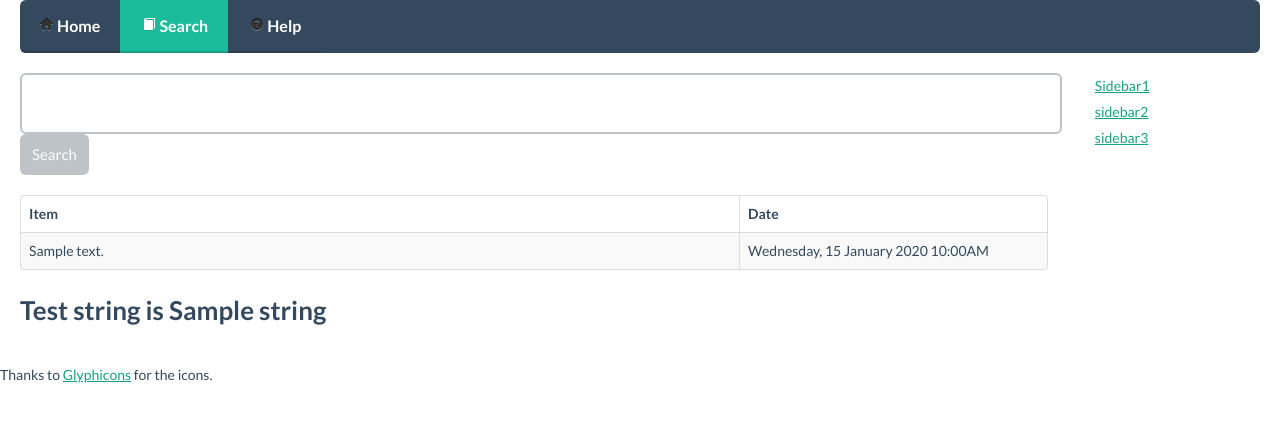
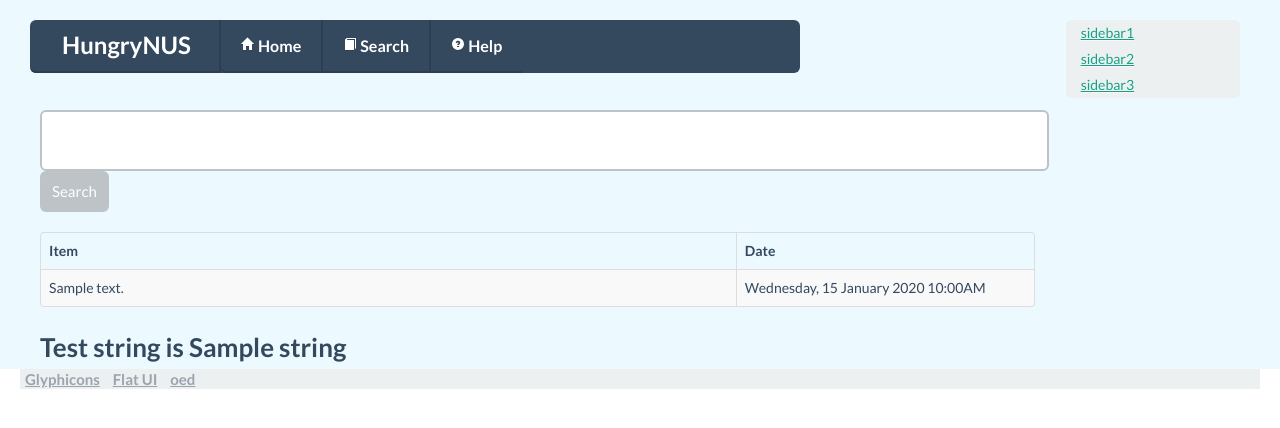
Before and after one commit to ksami/one-shot, a Python web app: template foodreview/templates/search.html in a window 1280 px wide. Shown: the top 428 px of the page. Run offline with Jinja, Linux system fonts and the light colour scheme; the template is opened without the code that fills it: most values are stand-ins (such as "Sample title", 1, 10 or a date in 2020); some libraries are stand-ins or nearby versions.

Commit message:
update styles on search.html

```diff
--- a/foodreview/css/foodreview.css
+++ b/foodreview/css/foodreview.css
@@ -1,4 +1,11 @@
 /* Overriding CSS for HungryNUS  */
+
+
+/*
+    For consistency
+    Navigations, buttons - rounded corners
+    Others - sharp 90deg corners
+*/
 
 .navbar .brand {
   text-decoration: none;
@@ -26,10 +33,11 @@
   right: 0;
   z-index: 10;
   margin-top: 20px;
-  margin-bottom: -90px; /* Negative margin to pull up carousel. 90px is roughly margins and height of navbar. */
+  margin-bottom: 0px; /* Negative margin to pull up carousel. 90px is roughly margins and height of navbar. */
 }
 
 .carousel {
+  margin-top: 0px;
   margin-bottom: 60px;
 }
 
@@ -104,12 +112,13 @@ footer {
   border-radius: 5px;
 }
 
-/*  Container for all page content other than footer  */
+/*  Container for entire page other than footer  */
 div#wrap {
   min-height: 100%;
   height: auto !important;
   height: 100%;
   margin: 0 auto -30px;
+  background-color: #ecfaff;
 }
 
 div#featured {
@@ -119,3 +128,7 @@ div#featured {
 div#featured .content {
   padding: 10px;
 }
+
+div#page {
+  margin-top: 110px;
+}
--- a/foodreview/templates/search.html
+++ b/foodreview/templates/search.html
@@ -2,38 +2,53 @@
 <!DOCTYPE HTML>
 <html lang = "en">
 <head>
-    <title> What is this...</title>
+  <title> Title here please?</title>
 
   <!--Required for bootstrap responsive/fluid/auto-resize layouts-->
   <meta name="viewport" content="width=device-width, initial-scale=1.0">
   <meta name="author" content="Kenneth Ang">
+  <link rel="shortcut icon" href="../images/favicon.ico">
   <link href="../bootstrap/css/bootstrap.css" rel="stylesheet">
   <link href="../bootstrap/css/bootstrap-responsive.css" rel="stylesheet">
   <link href="../flat-ui/css/flat-ui.css" rel="stylesheet">
+  <link href="../css/foodreview.css" rel="stylesheet">
 </head>
 
 <body>
+  <div class = "container-fluid" id="wrap">
     <!--Navigation bar at the top-->
+
+    <div class = "navbar-wrapper">
+      <div class = "navbar navbar-inverse span8">
+        <div class = "navbar-inner">
+          <!-- Responsive Navbar Part 1: Button for triggering responsive navbar (not covered in tutorial). Include responsive CSS to utilize. -->
+          <button type="button" class="btn btn-navbar" data-toggle="collapse" data-target=".nav-collapse">
+            <span class="icon-bar"></span>
+            <span class="icon-bar"></span>
+            <span class="icon-bar"></span>
+          </button>
+          <a class = "brand" href = "/">HungryNUS</a>
+          <!-- Responsive Navbar Part 2: Place all navbar contents you want collapsed withing .navbar-collapse.collapse. -->
+          <div class="nav-collapse collapse">
+            <ul class="nav">
+              <li><a href = "/"><i class = "icon-home icon-white"></i> Home</a></li>
+              <li><a href = "/search"><i class = "icon-book icon-white"></i> Search</a></li>
+              <li><a href = "/"><i class = "icon-question-sign icon-white"></i> Help</a></li>
+            </ul>
+          </div>  <!--/nav collapse-->
+        </div>  <!--/navbar inner rounded-->
+      </div>  <!--/navbar rectangle-->
+    </div>  <!--/navbar wrapper-->
+
+
     <div class = "container-fluid">
-      <div class = "navbar navbar-inverse">
-        <div class = "navbar-inner">
-          <ul class = "nav">
-            <li><a href = "/"><i class = "icon-home"></i> Home</a></li>
-            <li class="active"><a href = "/search"><i class = "icon-book"></i> Search</a></li>
-            <li><a href = "/"><i class = "icon-question-sign"></i> Help</a></li>
-          </ul>
-        </div>  <!--/navbar rounded-->
-      </div>  <!--/navbar rectangle-->
-    </div>  <!--/container-->
-
-    <!--One big rectangle-->
-    <div class = "container-fluid">
-      <!--One row inside-->
       <div class = "row-fluid">
 
-        <!--Main Panel-->
-        <!--Cell one span (size) 10 columns-->
-        <div class = "span10">
+        <!--///////////////////////////////////////-->
+        <!--//Page content goes inside the span10//-->
+        <!--///////////////////////////////////////-->
+        <div class = "span10" id="page">
+
           <form class="form-search" action = "/addlist" method = "post">
             <input type="text" class="input-medium search-query" name="key">
             <button type="submit" class="btn">Search</button>
@@ -52,22 +67,56 @@
             </tbody>
           </table>
           <h2>Test string is {{ string }}</h2>
-        </div>
 
-        <!--Cell two span 2 columns-->
-        <div class = "span2">
+
+        </div>  <!--/span10-->
+        <!--//////////////////PAGE END///////////////////////-->
+
+        <!--Sidebar-->
+        <div class = "span2 palette-clouds sidebar">
           <ul class = "nav nav-list">
-            <li><a href = "/{{ string }}">Sidebar1</a></li>
+            <li><a href = "/">sidebar1</a></li>
             <li><a href = "/">sidebar2</a></li>
             <li><a href = "/">sidebar3</a></li>
           </ul>
         </div>
 
-      </div>
-    </div>
+      </div>  <!--/row-->
 
-    <!--Credits-->
-    <br><br>
-    <p>Thanks to <a href = "http://glyphicons.com" target = "_blank">Glyphicons</a> for the icons.</p>
+    </div>  <!--/container-->
+
+  </div>  <!--/wrap-->
+
+
+  <!--Footer-->
+  <div class = "container-fluid">
+    <footer>
+      <ul class = "inline">
+        <li><a href = "http://glyphicons.com" target = "_blank">Glyphicons</a></li>
+        <li><a href = "http://designmodo.com/flat-free" target = "_blank">Flat UI</a></li>
+        <li><a href = "http://www.nus.edu.sg/oed/services/retail-and-dining/outlets.htm" target = "_blank">oed</a></li>
+      </ul>
+    </footer>
+  </div>  <!--/container-->
+
+
+
+
+
+
+  <!--////////        All JS loaded here       //////////-->
+  <script src="../flat-ui/js/jquery-1.8.3.min.js"></script>
+  <script src="../flat-ui/js/jquery-ui-1.10.3.custom.min.js"></script>
+  <script src="../flat-ui/js/jquery.ui.touch-punch.min.js"></script>
+  <script src="../flat-ui/js/bootstrap.min.js"></script>
+  <script src="../flat-ui/js/bootstrap-select.js"></script>
+  <script src="../flat-ui/js/bootstrap-switch.js"></script>
+  <script src="../flat-ui/js/flatui-checkbox.js"></script>
+  <script src="../flat-ui/js/flatui-radio.js"></script>
+  <script src="../flat-ui/js/jquery.tagsinput.js"></script>
+  <script src="../flat-ui/js/jquery.placeholder.js"></script>
+  <script src="../flat-ui/js/jquery.stacktable.js"></script>
+  <script src="http://vjs.zencdn.net/c/video.js"></script>
+  <script src="../flat-ui/js/application.js"></script>
 </body>
 </html>
```
Also changed, not shown: foodreview/templates/main.html (+10 -5 lines). Lines whose indentation alone changed are shown as unchanged.
